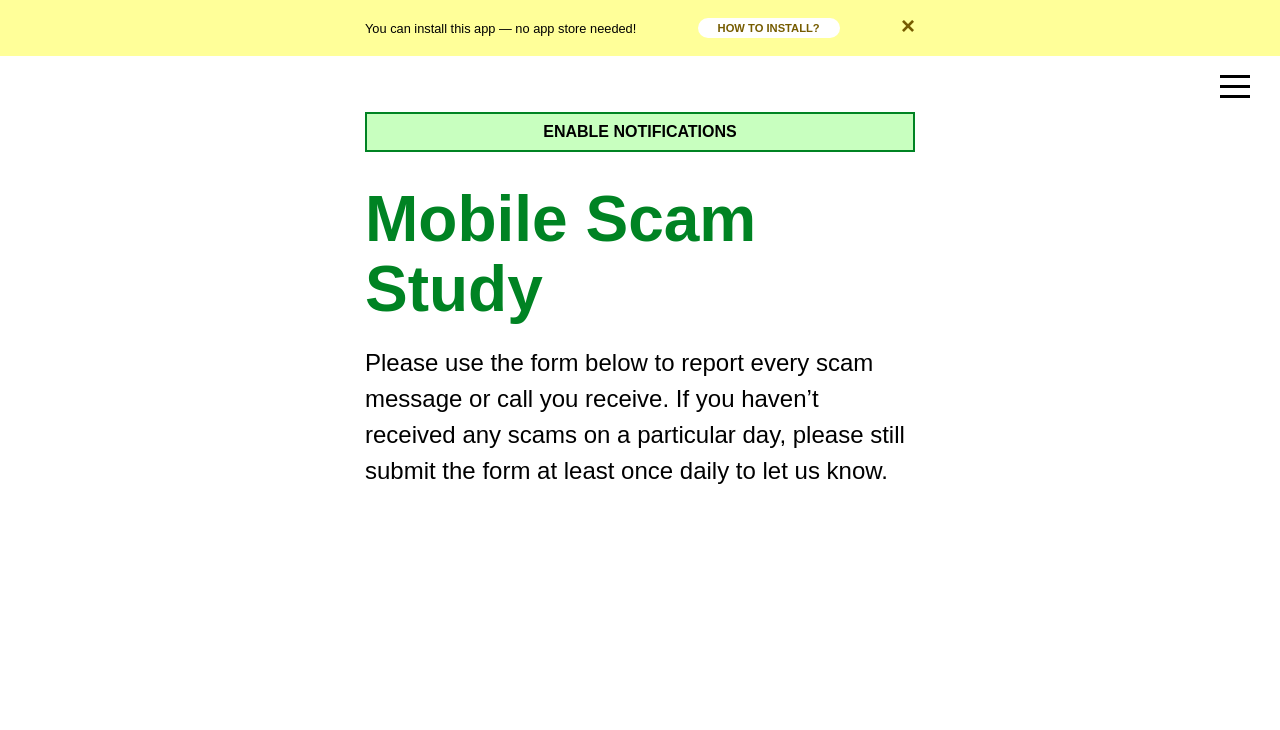
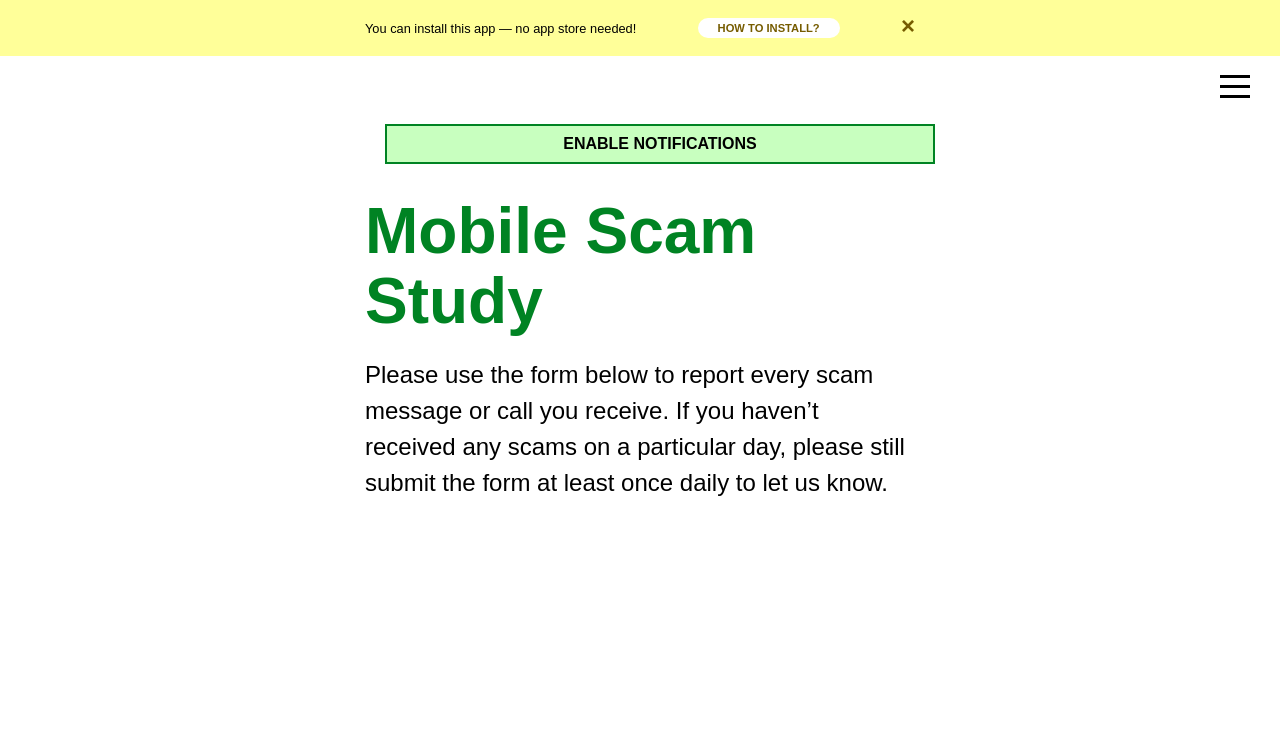
Before and after one commit to queercomputer/acmatest, a website built with Vite: page index.html in a window 1280 px wide. Shown: the top 730 px of the page. Built offline with nearby package versions, Linux system fonts and the light colour scheme; a script that the page names is missing.

Commit message:
Update style.css

```diff
--- a/style.css
+++ b/style.css
@@ -230,6 +230,7 @@ button {
   color: #000000;
   text-transform: uppercase;
   font-weight: bold;
+  margin: 20px
 }
 button:focus {
   outline: none;
```
